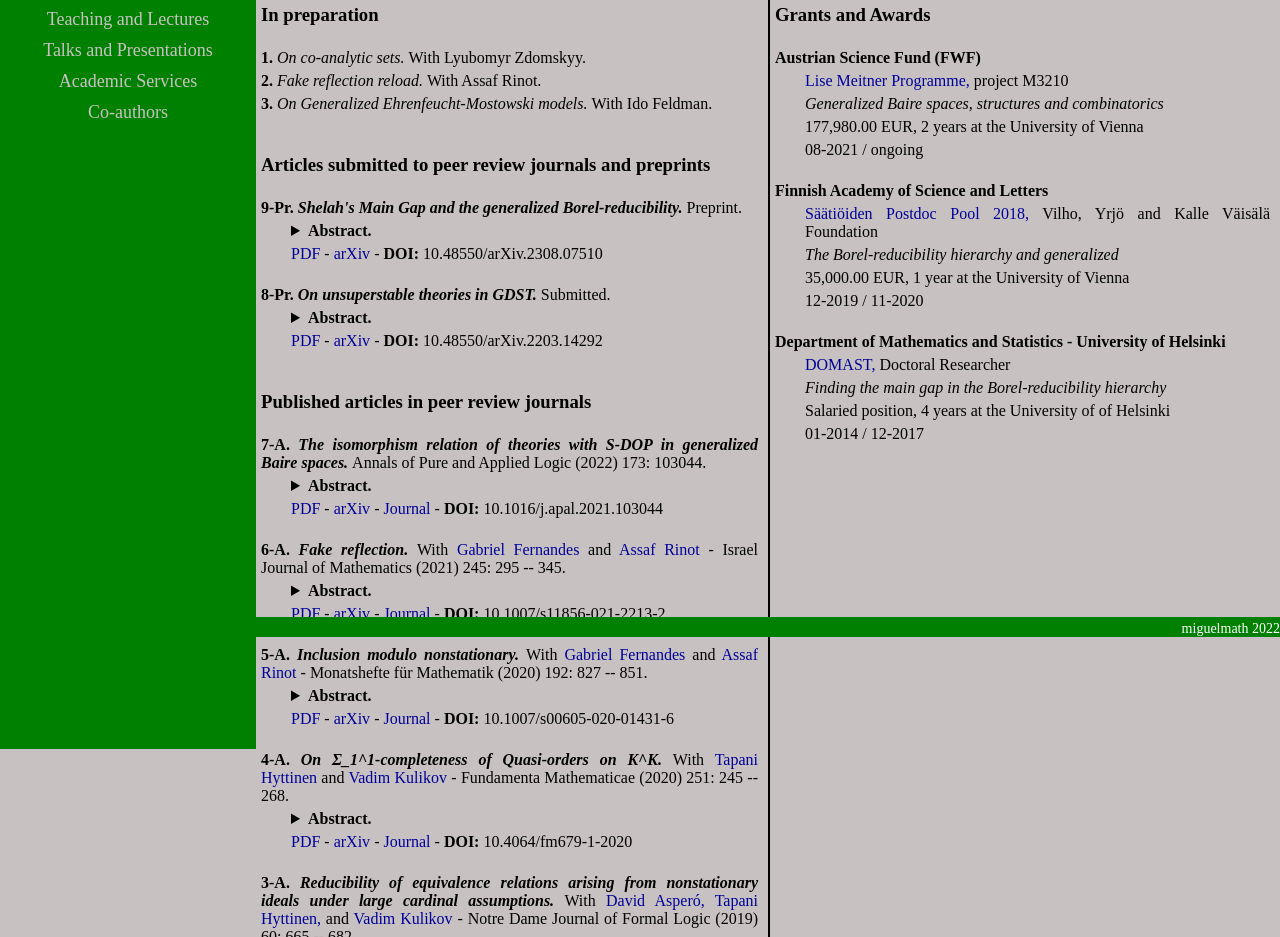
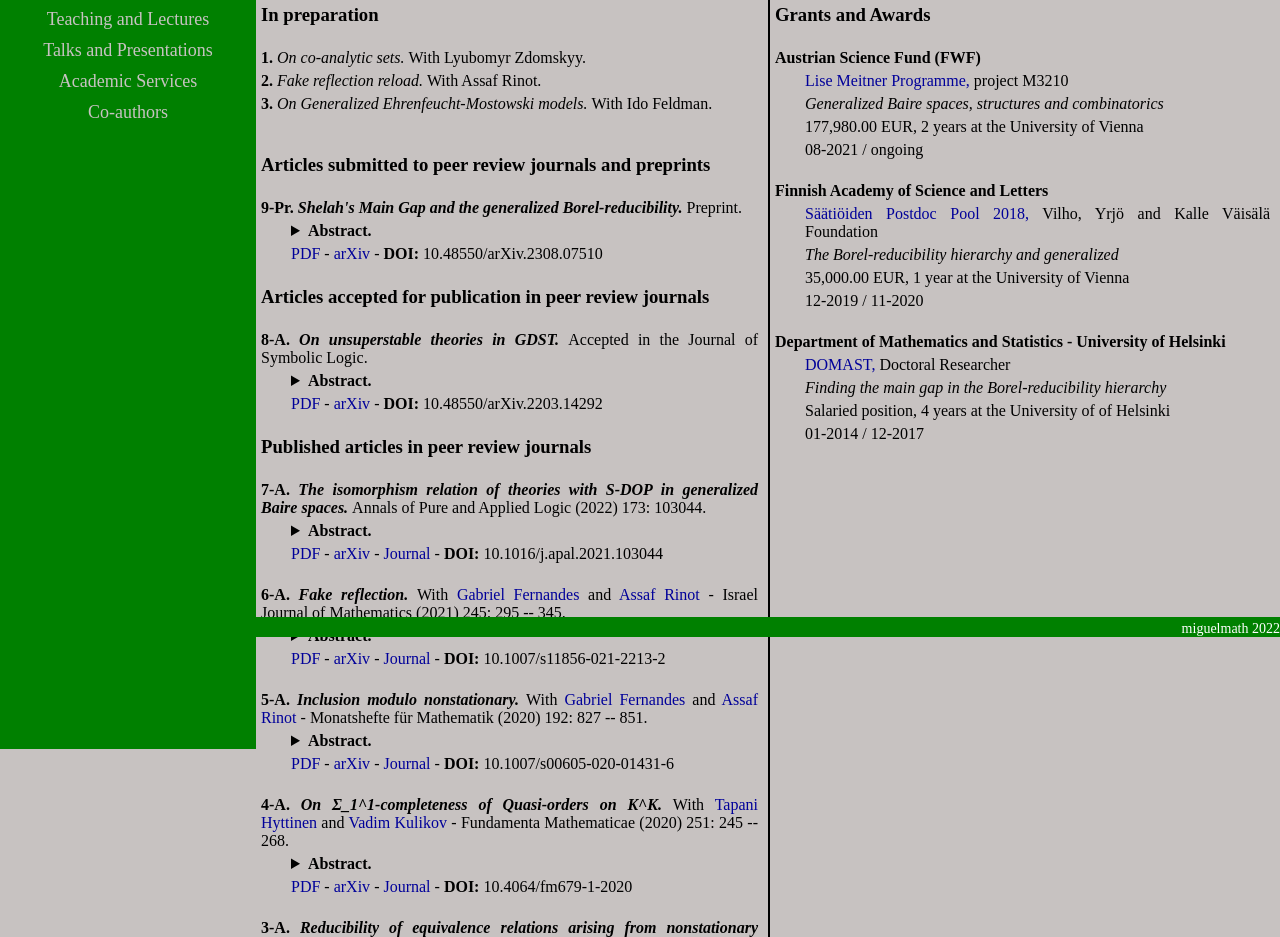
Before and after one commit to Miguelwan/math_webpage, a website built with webpack: page dist/Publications.html in a window 1280 px wide. Shown: the part 163-1100 px from the top of the page. Built offline with nearby package versions, Linux system fonts and the light colour scheme; files whose address does not match are found by name.

Commit message:
JSL added

```diff
--- a/dist/Publications.html
+++ b/dist/Publications.html
@@ -253,16 +253,25 @@ the isomorphism of models of T is either Δ11 or analitically-complete.
        </strong>
         10.48550/arXiv.2308.07510
       </dd>
-      <br>
 
+
+
+     </dl>
+    </div>
+    <br/>
+    <div>
+
+     <h3>Articles accepted for publication in peer review journals</h3>
+     <br>
+     <dl>
       <dt>
        <strong>
-        8-Pr.
+        8-A.
        <em>
         On unsuperstable theories in GDST.
        </em>
        </strong>
-       Submitted.
+       Accepted in the Journal of Symbolic Logic.
       </dt>
       <dd>
        <details>
@@ -289,15 +298,7 @@ the isomorphism of models of T is either Δ11 or analitically-complete.
         10.48550/arXiv.2203.14292
       </dd>
      </dl>
-    </div>
-    <br/>
-    <div>
-     <!--
-                <h3>Articles accepted for publication in peer review journals</h3>
-                <br>
-                <dl>
-                </dl>
-                -->
+
     </div>
     <br/>
     <div>
```
